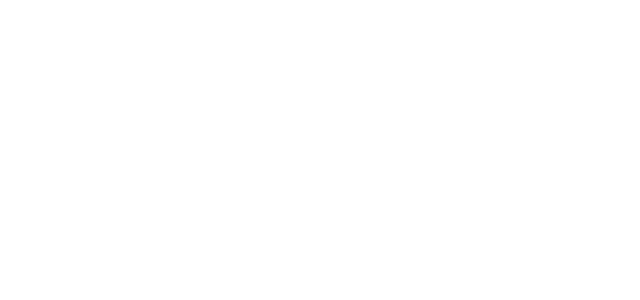
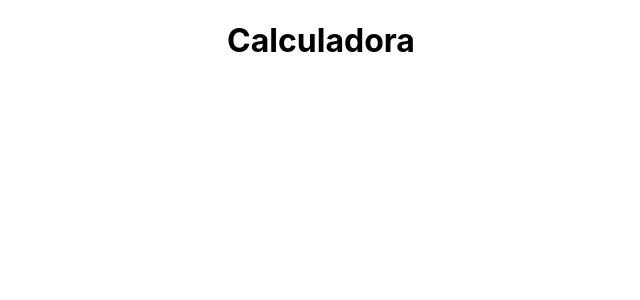
Before and after one commit to MarcosCast/calc_react, a React (Create React App) app: page / in a window 1280 px wide. Shown: the top 300 px of the page, without its empty margins (319-959 px from the left). Built offline with nearby package versions, Linux system fonts and the light colour scheme.

Commit message:
Iniciando

```diff
--- a/src/App.js
+++ b/src/App.js
@@ -1,10 +1,13 @@
+import React, { useState } from 'react';
+import './App.css';
 
-import './App.css';
+const operadores = ['*', '/', '+', '.', '-'];
 
 function App() {
   return (
     <div className="App">
-
+      <h1>Calculadora</h1>
+      <div className='calc'></div>
     </div>
   );
 }
```
